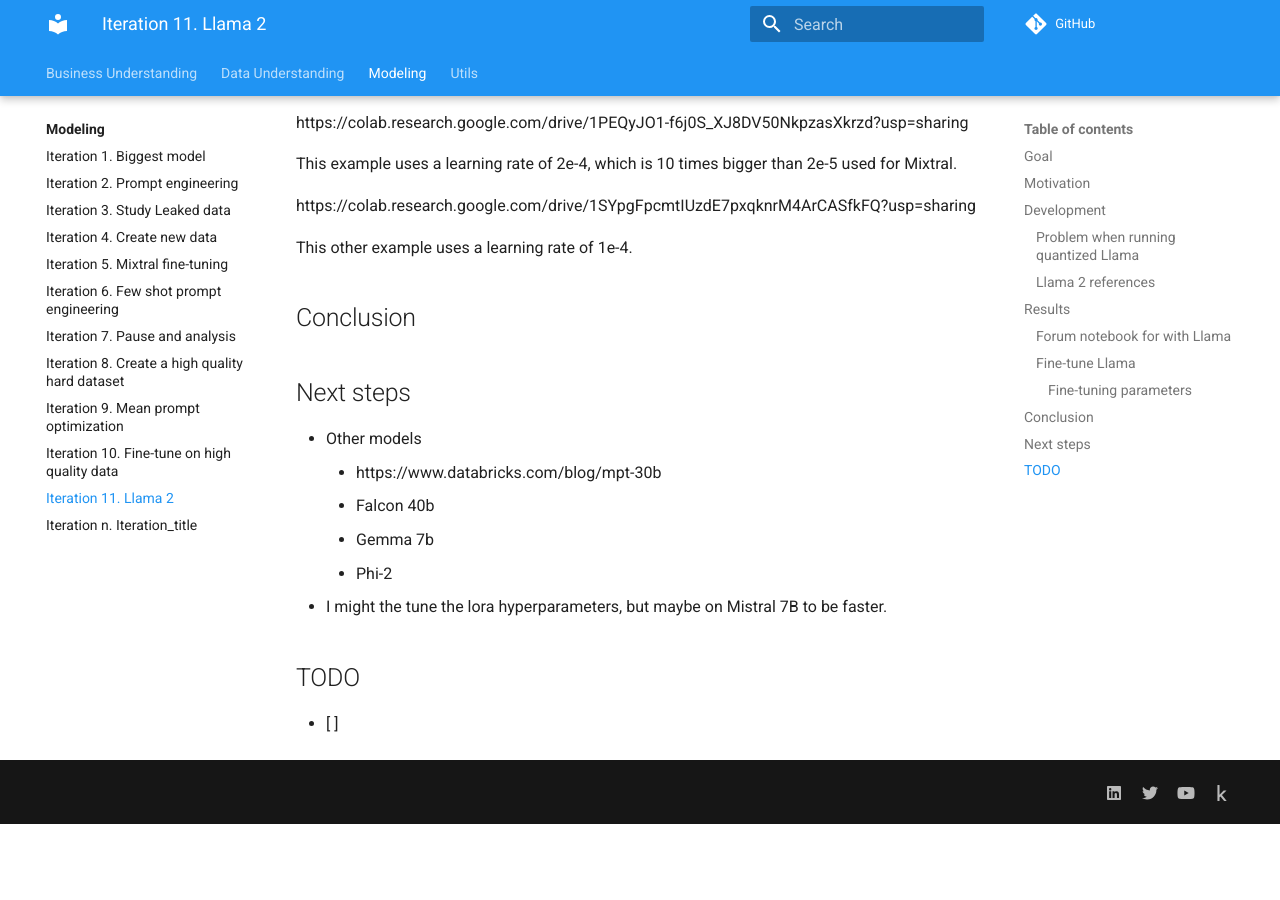
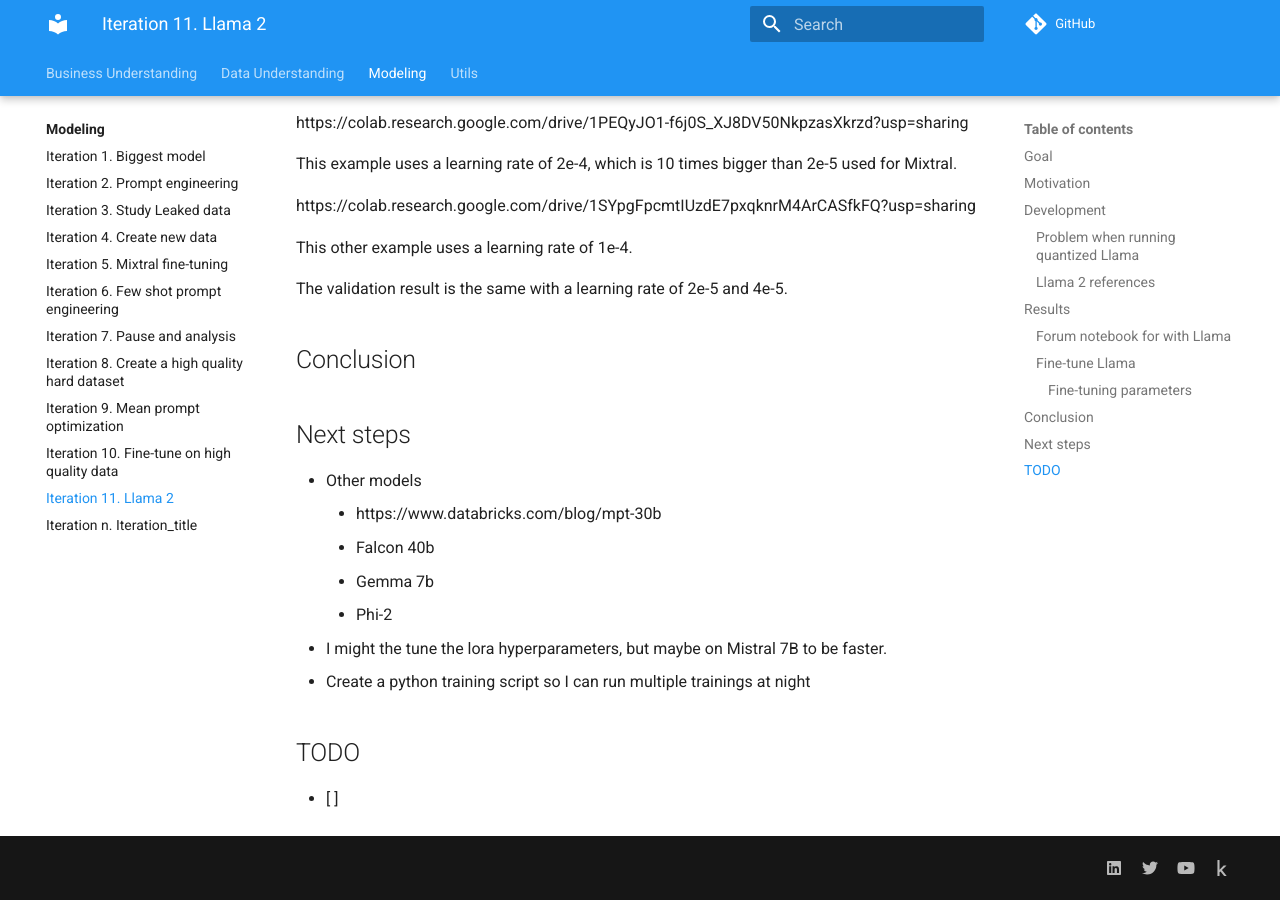
Before and after one commit to ironbar/prompt_recovery, an MkDocs documentation site: the page built from docs/modeling/Iteration_11_llama_2.md, in a window 1280 px wide and 900 px high, scrolled down 1901 px. Built offline with MkDocs 1.6.1 and Material for MkDocs 9.7.7, drawn with Linux system fonts in a browser that asks for light colours; comment, search, counter and statistics services are not loaded; before the commit the page ends 2725 px from its top, so only the background shows below that.

Commit message:
more experiments

```diff
--- a/docs/modeling/Iteration_11_llama_2.md
+++ b/docs/modeling/Iteration_11_llama_2.md
@@ -89,6 +89,8 @@
 
 This other example uses a learning rate of 1e-4.
 
+The validation result is the same with a learning rate of 2e-5 and 4e-5.
+
 ## Conclusion
 
 ## Next steps
@@ -99,6 +101,7 @@
     - Gemma 7b
     - Phi-2
 - I might the tune the lora hyperparameters, but maybe on Mistral 7B to be faster.
+- Create a python training script so I can run multiple trainings at night
 
 ## TODO
 
```
Also changed, not shown: 2 other files.
